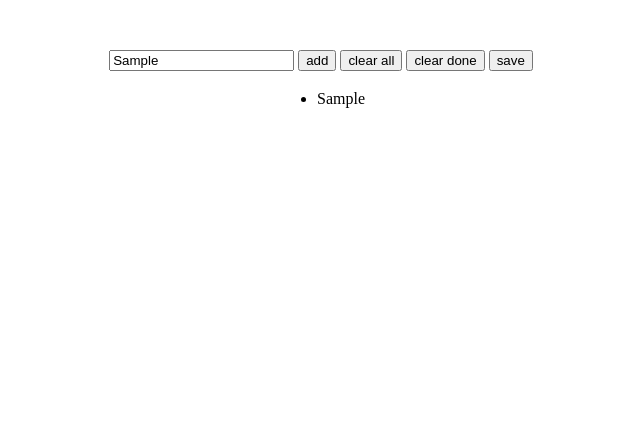
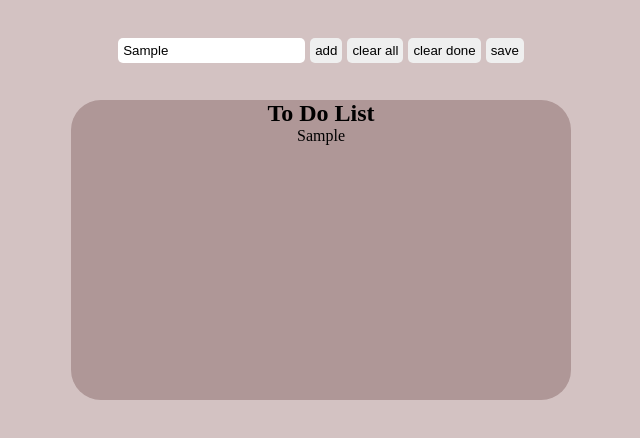
Before and after one commit to niniarabidze34/workshop-9, a plain HTML site: page index.html in a window 1280 px wide. Both pictures are taken after typing "Sample" into the empty fields and a click on the button "add". Shown: the whole page, without its empty margins (319-959 px from the left). Drawn offline with Linux system fonts and the light colour scheme.

Commit message:
მეორე

```diff
--- a/index.html
+++ b/index.html
@@ -10,15 +10,24 @@
 </head>
 <body>
     <div class="action-container">
-        <input type="text" id="todo-input">
+        <input type="text" id="todo-input" placeholder="შეიყვანე ტექსტი">
         <button id="add">add</button>
         <button id="clear">clear all</button>
         <button id="clear-done">clear done</button>
         <button id="save">save</button>
     </div>
-    <ul id="todo-container"></ul>
-    <!-- <h2>Done list</h2>
-    <ul class="done-container"></ul> -->
+    <div class="second-container">
+        <div class="new">
+            <h2>To Do List</h2>
+            <ul id="todo-container"></ul>
+        </div>
+
+        <div id="doneList" class="doneList">
+            <h2>Done list</h2>
+            <ul class="done-container"></ul>
+        </div>
+    </div>
+
 
 </body>
 </html>
--- a/index.js
+++ b/index.js
@@ -6,8 +6,10 @@ const clearBtn = document.querySelector('#clear');
 const clearDoneBtn = document.getElementById('clear-done');
 const save = document.getElementById('save');
 const ul = document.getElementById('todo-container');
+const doneList = document.getElementById('doneList');
+const doneUl = document.getElementsByClassName("done-container")
 
-const doneContainer = document.querySelector('.class-container')
+
 
 const todoItems = JSON.parse(localStorage.getItem('todos')) || [];
 
@@ -23,7 +25,7 @@ function ToDOItem(description, isComplete,id){
 
 function addToDoItem(listItem = ''){
     const li = document.createElement('li');
-    li.innerText = input.value;
+    li.innerText = listItem ? listItem.description : input.value;
     ul.appendChild(li)
     let description = listItem ? listItem.description : input.value;
     let id = listItem ? listItem.id : Date.now()
@@ -69,18 +71,34 @@ save.addEventListener('click', () => {
 
 function handleClearDone(){
     clearDoneBtn.addEventListener('click',() => {
-        const undoneItems = todoItems.filter((el) => el.isComplete == false);
-        console.log(undoneItems)
+        // const doneItems = todoItems.filter((el) => el.isComplete == true);
+        // console.log(doneItems)
+        // const one = doneItems.forEach((el) => {
+        //     return `<li> ${el} </li>`
+        // })
+        // console.log(one)
+        // doneUl.appendChild()
+
+        //---
+        for(let i = 0; i < todoItems.length; i++){
+            if(todoItems[i].isComplete == true){
+                todoItems.splice(i,1)
+            }
+            if(todoItems[todoItems.length-1].isComplete == true){
+                todoItems.pop()
+            }
+        }
+        // console.log(todoItems)
         //----
 
-        const doneItems = document.querySelectorAll('.completed');
-        doneItems.forEach((el) => el.outerHTML='')
-        console.log(doneItems)
+        const doneElemens = document.querySelectorAll('.completed');
+        doneElemens.forEach((el) => el.outerHTML='')
 
         //----
         localStorage.removeItem('todos')
-        localStorage.setItem('todos', JSON.stringify(undoneItems))
+        localStorage.setItem('todos', JSON.stringify(todoItems))
 
+        doneList.classList.add('new')
     })
 }
 
--- a/style.css
+++ b/style.css
@@ -1,25 +1,62 @@
 *{
     margin: 0;
-    /* list-style-type: none; */
+    padding: 0;
+    text-decoration: none;
+    list-style-type: none;
+    box-sizing: border-box;
+
 }
 
+body{
+    background-color: #d3c2c2;
+}
 
-body{
+.action-container{
+    height: 40px;
     display: flex;
     justify-content: center;
     align-items: center;
     padding: 50px;
-    flex-direction: column;
+    /* flex-direction: column; */
+    gap: 5px;
 }
-
-.action-container{
-    height: 40px;
+button, input{
+    padding: 5px;
+    outline: none;
+    border: none;
+    border-radius: 5px;
+    cursor: pointer;
 }
-
+input{
+    cursor: auto;
+}
 li{
     cursor: pointer;
+    margin-bottom: 5px;
 }
-
 .completed{
     text-decoration: line-through;
 }
+#todo-container{
+    text-align: center;
+}
+
+.second-container{
+    display: flex;
+    justify-content: space-around;
+    align-items: center;
+}
+h2{
+   align-self: center;
+}
+.doneList{
+    display: none;
+}
+.new{
+    width: 500px;
+    height: 300px;
+    background-color: #af9797;
+    border-radius: 30px;
+    display: flex;
+    flex-direction: column;
+}
```
